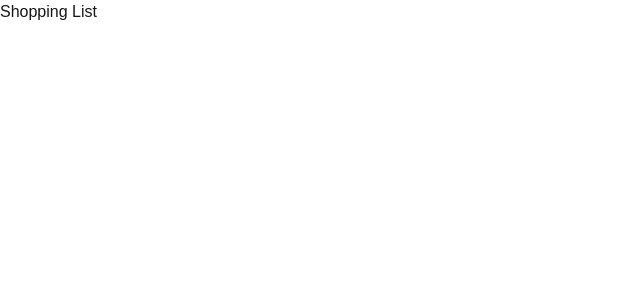
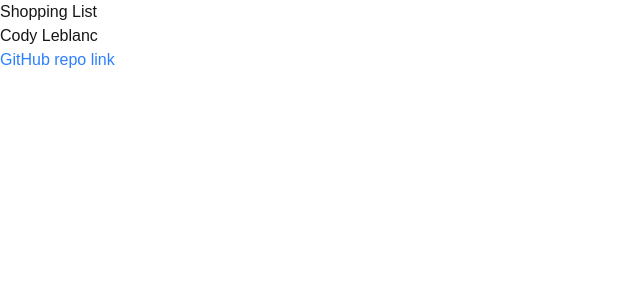
Before and after one commit to CodyLeblanc13/cprg306-assignments, a Next.js app: page /week-2 in a window 1280 px wide. Shown: the top 300 px of the page, without its empty margins (0-640 px from the left). Built offline with nearby package versions, Linux system fonts and the light colour scheme.

Commit message:
Finished steps required in assignment 2

```diff
--- a/app/layout.js
+++ b/app/layout.js
@@ -8,7 +8,7 @@ export const metadata = {
 export default function RootLayout({ children }) {
   return (
     <html lang="en">
-      <body>{children}</body> {/* /*Children will represent every page*/}
+      <body>{children}</body>{/* /*Children will represent every page*/}
     </html>
   );
 }
--- a/app/page.js
+++ b/app/page.js
@@ -1,10 +1,10 @@
 import Link from "next/link";
-export default function page() {
+export default function Page() {
   return (
     <main>
-      <h1 className="text-3xl font-bold text-blue-600">WebDev 2 Demos</h1>
+      <h1 className="text-3xl font-bold text-blue-600">cprg306-assignments</h1>
       <p>Click one of the following links</p>
-      <Link href="/week2" className="text-underline text-blue-500">
+      <Link href="/week-2" className="text-underline text-blue-500">
         Go to Week 2
       </Link>
     </main>
--- a/app/week-2/page.js
+++ b/app/week-2/page.js
@@ -1,7 +1,9 @@
+import StudentInfo from "./student-info";
 export default function Page() {
   return (
     <main>
       <h1>Shopping List</h1>
+      <StudentInfo/>
     </main>
   );
 }
--- a/app/week-2/student-info.js
+++ b/app/week-2/student-info.js
@@ -0,0 +1,10 @@
+import Link from "next/link";
+
+export default function StudentInfo() {
+  return (
+    <main>
+      <h1>Cody Leblanc</h1>
+      <Link href="https://github.com/CodyLeblanc13/cprg306-assignments" className="text-blue-500 text-underline">GitHub repo link</Link>
+    </main>
+  );
+}
```
